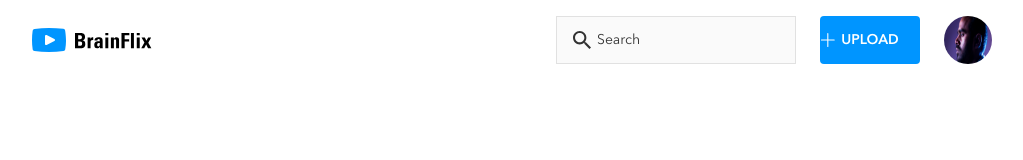
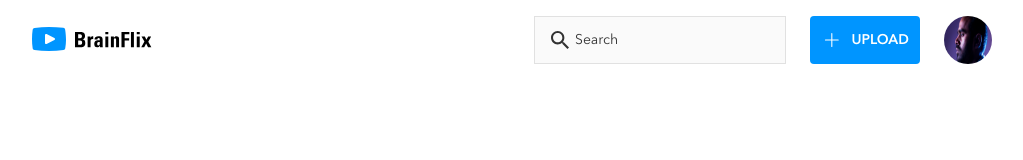
Before and after one commit to dshlass/dale-shlass-BrainFlix, a React (Create React App) app in the folder sprint1/: page / in a window 1280 px wide. Shown: the top 160 px of the page, without its empty margins (128-1151 px from the left). Built offline with nearby package versions, Linux system fonts and the light colour scheme.

Commit message:
header changed to navigation and styles updated accordingly.

```diff
--- a/sprint1/src/App.js
+++ b/sprint1/src/App.js
@@ -1,14 +1,14 @@
 import React from 'react';
 // import logo from './logo.svg';
 import './css/App.scss';
-import Header from './components/Header';
+import Navigation from './components/Navigation';
 
 
 class App extends React.Component {
   render() {
     return (
       <>
-        <Header/>
+        <Navigation/>
       </>
     );
   }
--- a/sprint1/src/components/Header.js
+++ /dev/null
@@ -1,23 +0,0 @@
-import React from 'react';
-import Logo from './Logo'
-import Button from './Button';
-import Profile from './Profile'
-import Input from './Input';
-
-
-class Header extends React.Component {
-  render() {
-    return (
-      <header className='header'>
-        <Logo />
-        <Input class={'header__search'} type={'search'} placeholder={'Search'}/>
-        <div className='header__flex-wrapper'>
-          <Button class={'buttons header__button'} display={'Upload'}/>
-          <Profile class={'header__profile'} alt={'A picture of Mohan'}/>
-        </div>
-      </header>
-    );
-  }
-}
-
-export default Header;
--- /dev/null
+++ b/sprint1/src/components/Navigation.js
@@ -0,0 +1,23 @@
+import React from 'react';
+import Logo from './Logo'
+import Button from './Button';
+import Profile from './Profile'
+import Input from './Input';
+
+
+class Navigation extends React.Component {
+  render() {
+    return (
+      <header className='navigation'>
+        <Logo />
+        <Input class={'navigation__search'} type={'search'} placeholder={'Search'}/>
+        <div className='navigation__flex-wrapper'>
+          <Button class={'buttons navigation__button'} display={'Upload'}/>
+          <Profile class={'navigation__profile'} alt={'A picture of Mohan'}/>
+        </div>
+      </header>
+    );
+  }
+}
+
+export default Navigation;
--- a/sprint1/src/css/App.scss
+++ b/sprint1/src/css/App.scss
@@ -7,4 +7,4 @@
 //Imports the header specific styles
 @import './Mixins.scss';
 
-@import './Header.scss'
+@import './Navigation.scss';
--- a/sprint1/src/css/Header.scss
+++ b/sprint1/src/css/Navigation.scss
@@ -1,4 +1,4 @@
-.header {
+.navigation {
   @extend %padding--mobile;
   @extend %padding--tablet;
   @extend %padding--desktop;
@@ -19,13 +19,14 @@
 
     @media #{$Tablet} {
       padding: 0;
+
     }
   }
 
-  // &__logo {
-  //   width: 120px;
-  //   height: 24px;
-  // }
+  &__logo {
+    width: 120px;
+    height: 24px;
+  }
 
   &__search {
     @extend %paragraph-regular;
@@ -38,8 +39,7 @@
     color: $paragraph-text;
     border: 1px solid $field-border;
     height: 4.9rem;
-    padding: 16px 40px;
-    width: 100%;
+    padding: 16px 0 16px 40px;
     margin-bottom: 0.8rem;
 
 
@@ -53,12 +53,14 @@
     }
 
     @media #{$Tablet} {
-      width: 240px;
+      width: 190px;
       margin-left: auto;
       margin-bottom: 0;
       height: 4.8rem;
+    }
 
-      // max-width: 16.9rem;
+    @media #{$Desktop} {
+      width: 252px;
     }
   }
 
@@ -83,13 +85,13 @@
     background: url('../assets/Icons/SVG/Icon-upload.svg'), $primary-cta;
     background-repeat: no-repeat;
     background-position-y: center;
-    // background-position-x: 16px;
+    background-position-x: 30%;
 
     &:hover {
       background: url('../assets/Icons/SVG/Icon-upload.svg'), $primary-cta-hover;
       background-repeat: no-repeat;
       background-position-y: center;
-          // background-position-x: 16px;
+      background-position-x: 30%;
 
     }
 
@@ -97,10 +99,17 @@
   //desktop 1 +2
 
      @media #{$Tablet} {
-       width: 10rem;
-      //  padding: 10px;
+       width: 11rem;
+      //  flex:1;
+       padding-left: 20%;
+       background-position-x: 15%;
       // @include media-max-width(Tablet, 1, 0);
 
+      &:hover {
+       padding-left: 20%;
+       background-position-x: 15%;
+
+    }
      }
 
           @media #{$Desktop} {
```
